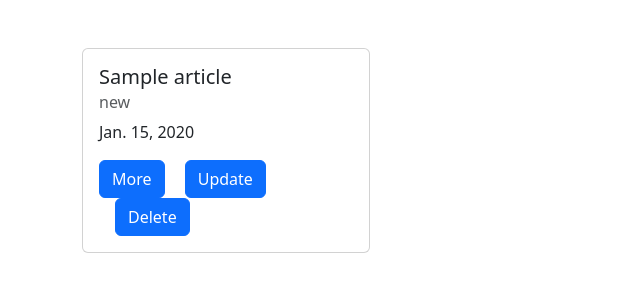
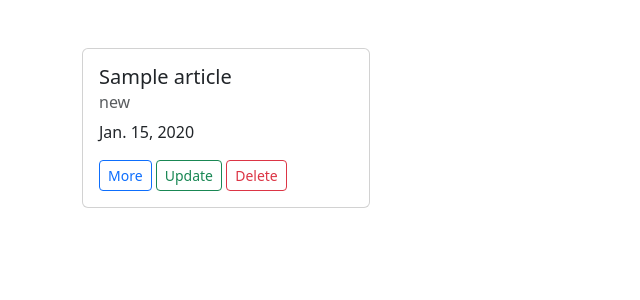
Before and after one commit to BeksultanIT/to_do_list, a Django app: page / in a window 1280 px wide. Shown: the part 56-356 px from the top of the page, without its empty margins (0-640 px from the left). Run offline with Django 5.2, Linux system fonts and the light colour scheme; tables that the repository leaves empty hold one stand-in row (values such as "Sample post").

Commit message:
сделал кнопочки удалить редактировать и более визуально лучше

```diff
--- a/webapp/templates/index.htm
+++ b/webapp/templates/index.htm
@@ -9,9 +9,9 @@
                         <h5 class="card-title">{{ task.title }}</h5>
                         <h6 class="card-subtitle mb-2 text-body-secondary">{{ task.status }}</h6>
                         <p class="card-text">{{ task.deadline }}</p>
-                        <a href="{% url 'detail_task' task.id %}" class="card-link btn btn-primary">More</a>
-                        <a href="{% url 'update_task' task.id %}" class="card-link btn btn-primary">Update</a>
-                        <a href="{% url 'delete_task' task.id %}" class="card-link btn btn-primary">Delete</a>
+                        <a href="{% url 'detail_task' task.id %}" class="btn btn-outline-primary btn-sm">More</a>
+                        <a href="{% url 'update_task' task.id %}" class="btn btn-outline-success btn-sm">Update</a>
+                        <a href="{% url 'delete_task' task.id %}" class="btn btn-outline-danger btn-sm">Delete</a>
 
                     </div>
                 </div>
```
